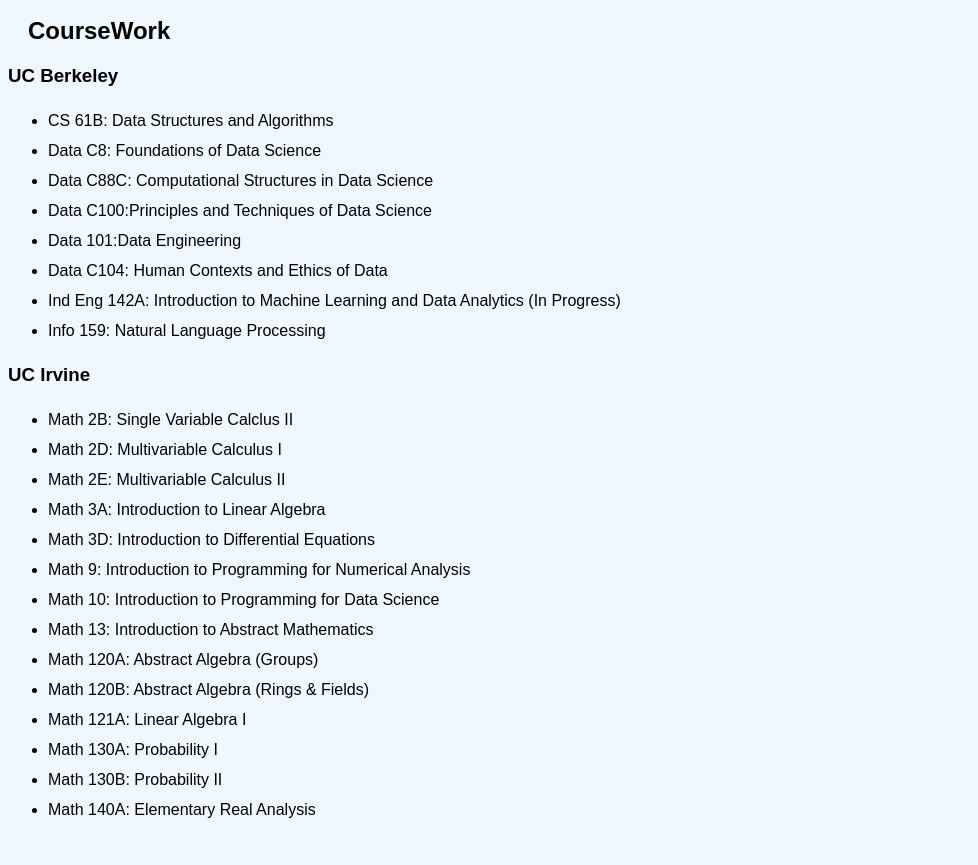
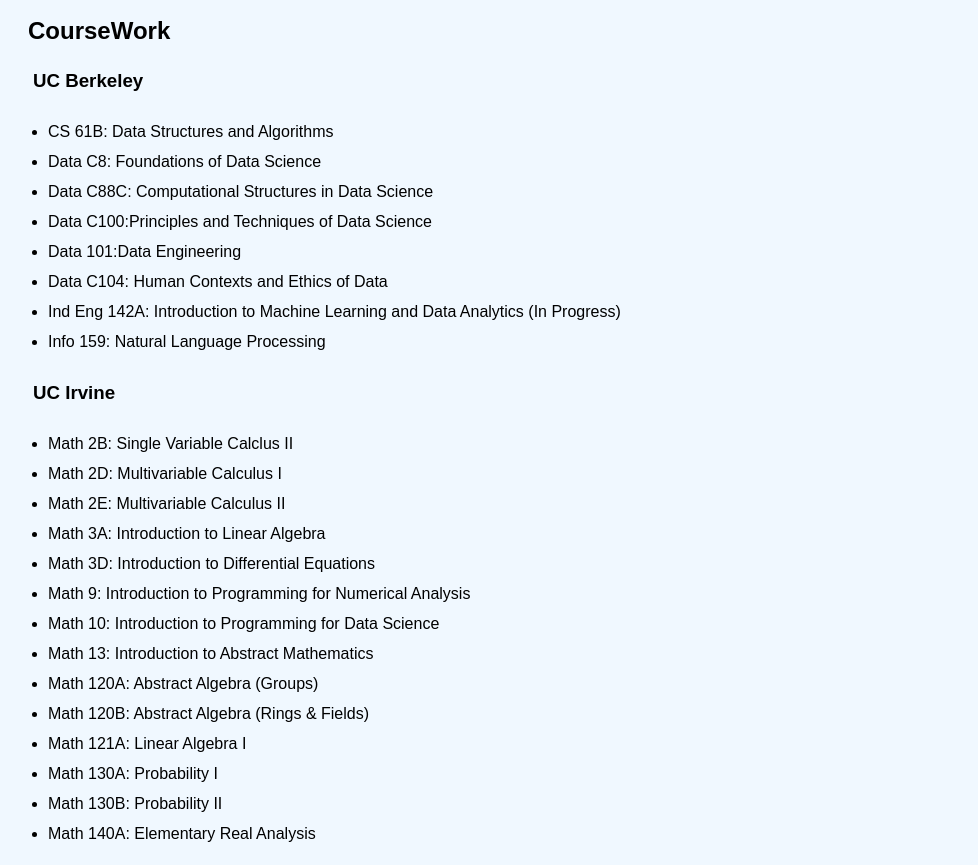
Before and after one commit to ykuw2/ykuw2-yuki-kuwahara.github.io, a plain HTML site: page index.html in a window 1280 px wide. Shown: the part 1319-2184 px from the top of the page, without its empty margins (0-978 px from the left). Before the commit the page ends 2160 px from the top, so only its background shows below. Drawn offline with Linux system fonts and the light colour scheme.

Commit message:
Update style.css

```diff
--- a/style.css
+++ b/style.css
@@ -47,6 +47,10 @@ p {
     margin: 20px;
 }
 
+.sub-subheader {
+    margin: 25px;
+}
+
 .center {
     display:block;
     margin-left: auto;
```
